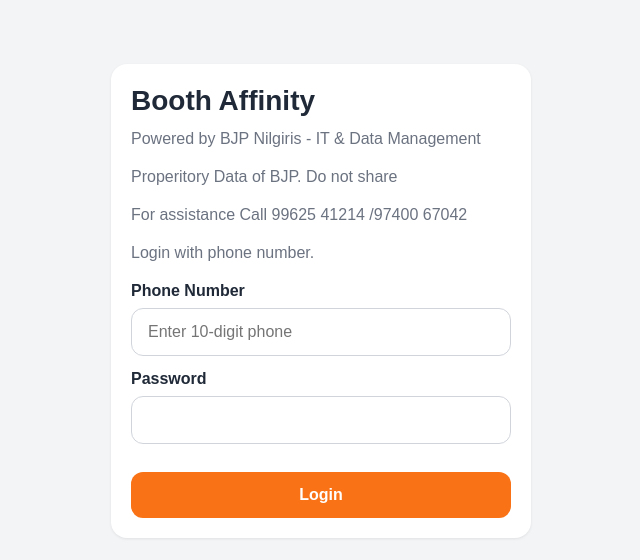
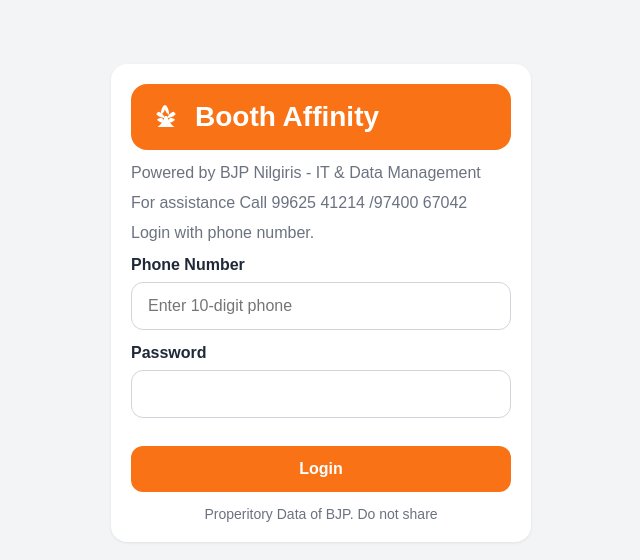
Before and after one commit to enkayas/booth-affinity-108, a plain HTML site: page index.html in a window 1280 px wide. Shown: the whole page, without its empty margins (319-959 px from the left). Drawn offline with Linux system fonts and the light colour scheme.

Commit message:
commit cosmetic changes

```diff
--- a/index.html
+++ b/index.html
@@ -13,11 +13,22 @@
 
   <main class="page-wrap">
     <section id="loginSection" class="card auth-card">
-      <h1>Booth Affinity</h1>
-      <p>Powered by BJP Nilgiris - IT &amp; Data Management</p>
-      <p>Properitory Data of BJP. Do not share</p>
-      <p>For assistance Call 99625 41214 /97400 67042</p>
-      <p>Login with phone number.</p>
+      <div class="auth-banner">
+        <div class="auth-title">
+          <svg class="auth-lotus" viewBox="0 0 64 64" aria-hidden="true">
+            <path d="M32 10c4 5 6 11 6 18-4-2-7-6-8-11-1 5-4 9-8 11 0-7 2-13 6-18h4Z" fill="currentColor"/>
+            <path d="M18 22c6 2 10 6 12 12-6 0-12-2-16-7 0-2 2-4 4-5Z" fill="currentColor"/>
+            <path d="M46 22c2 1 4 3 4 5-4 5-10 7-16 7 2-6 6-10 12-12Z" fill="currentColor"/>
+            <path d="M24 34c3 2 5 5 6 9-6 0-11-2-15-6 2-2 5-3 9-3Z" fill="currentColor"/>
+            <path d="M40 34c4 0 7 1 9 3-4 4-9 6-15 6 1-4 3-7 6-9Z" fill="currentColor"/>
+            <path d="M30 30h4c3 10 8 17 14 21H16c6-4 11-11 14-21Z" fill="currentColor"/>
+          </svg>
+          <h1>Booth Affinity</h1>
+        </div>
+      </div>
+      <p class="auth-subtext">Powered by BJP Nilgiris - IT &amp; Data Management</p>
+      <p class="auth-subtext">For assistance Call 99625 41214 /97400 67042</p>
+      <p class="auth-subtext">Login with phone number.</p>
 
       <form id="loginForm">
         <label for="phone">Phone Number</label>
@@ -29,6 +40,7 @@
         <div id="loginError" style="color:#c62828;margin:10px 0;"></div>
 
         <button type="submit">Login</button>
+        <p class="auth-disclaimer">Properitory Data of BJP. Do not share</p>
       </form>
     </section>
 
--- a/styles.css
+++ b/styles.css
@@ -28,16 +28,45 @@
   margin: 40px auto 0;
 }
 
+.auth-banner {
+  background: #f97316;
+  border-radius: 16px;
+  padding: 16px 18px;
+  margin-bottom: 14px;
+}
+
+.auth-title {
+  display: flex;
+  align-items: center;
+  gap: 12px;
+}
+
 .auth-card h1 {
-  margin: 0 0 12px;
+  margin: 0;
   font-size: 28px;
   line-height: 1.2;
+  color: #fff;
+  font-weight: 800;
 }
 
-.auth-card p {
-  margin: 0 0 20px;
+.auth-lotus {
+  width: 34px;
+  height: 34px;
+  flex: 0 0 34px;
+  color: #fff;
+}
+
+.auth-subtext {
+  margin: 0 0 12px;
   color: #6b7280;
   font-size: 16px;
+}
+
+.auth-disclaimer {
+  margin: 14px 0 0;
+  color: #6b7280;
+  font-size: 14px;
+  text-align: center;
 }
 
 label {
```
